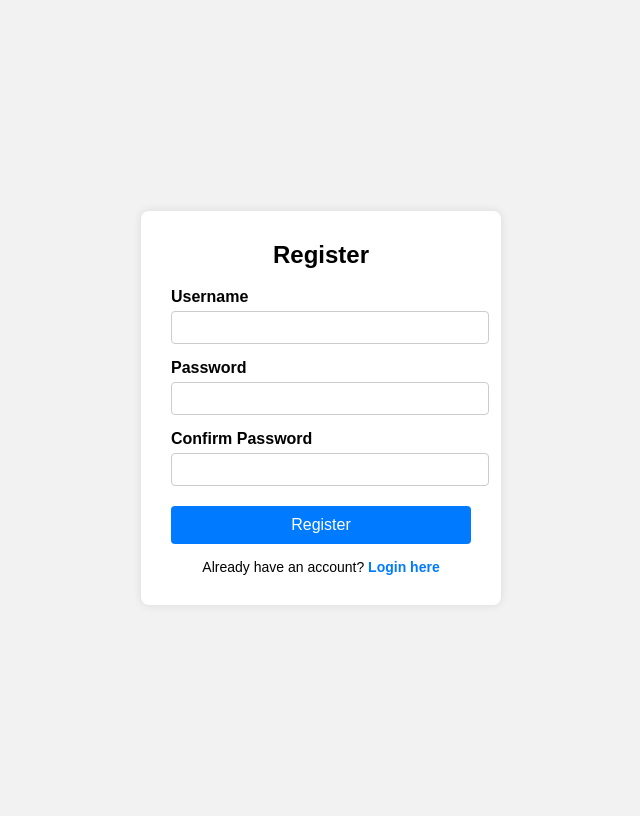
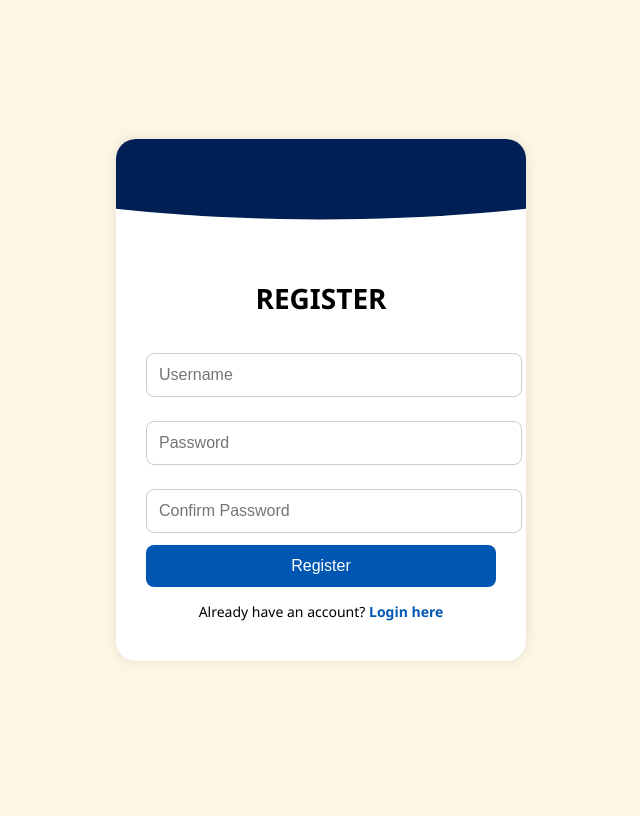
Before and after one commit to Lorbelle143/IT38A-Enterprise-System, a PHP site: page /register.php in a window 1280 px wide. Shown: the whole page, without its empty margins (319-959 px from the left). After the commit the page ends 661 px from the top, so only its background shows below. Run offline with PHP 8.4, Linux system fonts and the light colour scheme.

Commit message:
updated register

```diff
--- a/register.php
+++ b/register.php
@@ -4,31 +4,21 @@ $error = '';
 $success_message = '';
 
 if ($_SERVER['REQUEST_METHOD'] === 'POST') {
-    // Dummy registration validation
     $valid_username = 'johndoe';
     $valid_password = 'password123';
 
-    // Get form inputs
     $username = $_POST['username'] ?? '';
     $password = $_POST['password'] ?? '';
     $confirm_password = $_POST['confirm_password'] ?? '';
 
-    // Check if username is empty
     if (empty($username) || empty($password) || empty($confirm_password)) {
         $error = 'All fields are required.';
-    }
-    // Check if password and confirm password match
-    elseif ($password !== $confirm_password) {
+    } elseif ($password !== $confirm_password) {
         $error = 'Passwords do not match.';
-    }
-    // Check if username is already taken (for example, checking against a static username)
-    elseif ($username === $valid_username) {
+    } elseif ($username === $valid_username) {
         $error = 'Username already exists.';
-    }
-    else {
-        // Registration successful (dummy implementation)
+    } else {
         $_SESSION['username'] = $username;
-        $success_message = 'Registration successful! You are now logged in.';
         header('Location: dashboard.php');
         exit;
     }
@@ -41,78 +31,100 @@ if ($_SERVER['REQUEST_METHOD'] === 'POST') {
     <meta charset="UTF-8">
     <title>Register</title>
     <style>
-        /* Same styling as login */
         body {
-            font-family: Arial, sans-serif;
-            background-color: #f2f2f2;
+            margin: 0;
+            font-family: 'Segoe UI', sans-serif;
+            background-color: #FEF6E4;
             display: flex;
             justify-content: center;
             align-items: center;
             height: 100vh;
         }
+
         .register-container {
-            background: white;
-            padding: 30px;
-            border-radius: 8px;
-            box-shadow: 0 0 10px rgba(0,0,0,0.1);
-            width: 300px;
-        }
-        .register-container h2 {
-            margin-top: 0;
+            background: #fff;
+            padding: 40px 30px;
+            border-radius: 20px;
+            box-shadow: 0 0 12px rgba(0,0,0,0.1);
+            width: 350px;
+            position: relative;
             text-align: center;
         }
-        .register-container label {
-            display: block;
-            margin-top: 15px;
-            font-weight: bold;
+
+        .header-wave {
+            position: absolute;
+            top: 0;
+            left: 0;
+            height: 100px;
+            width: 100%;
+            background: #001F54;
+            border-top-left-radius: 20px;
+            border-top-right-radius: 20px;
+            clip-path: ellipse(100% 80% at 50% 0%);
         }
-        .register-container input {
+
+        h2 {
+            margin-top: 100px;
+            font-size: 28px;
+            font-weight: 700;
+            color: #000;
+        }
+
+        input[type="text"],
+        input[type="password"] {
             width: 100%;
-            padding: 8px;
-            margin-top: 5px;
+            padding: 12px;
+            margin: 12px 0;
             border: 1px solid #ccc;
-            border-radius: 4px;
+            border-radius: 8px;
+            font-size: 16px;
         }
-        .register-container button {
+
+        button {
             width: 100%;
-            padding: 10px;
-            margin-top: 20px;
-            background-color: #007bff;
+            padding: 12px;
+            background-color: #0056b3;
             color: white;
             border: none;
-            border-radius: 4px;
+            border-radius: 8px;
+            font-size: 16px;
             cursor: pointer;
-            font-size: 16px;
         }
-        .register-container button:hover {
-            background-color: #0056b3;
+
+        button:hover {
+            background-color: #003d80;
         }
-        .error, .success {
-            color: red;
-            text-align: center;
-            margin-top: 10px;
-        }
-        .success {
-            color: green;
-        }
+
         .login-prompt {
-            text-align: center;
             margin-top: 15px;
             font-size: 14px;
         }
+
         .login-prompt a {
-            color: #007bff;
+            color: #0056b3;
             text-decoration: none;
             font-weight: bold;
         }
+
         .login-prompt a:hover {
             text-decoration: underline;
+        }
+
+        .error, .success {
+            margin-top: 10px;
+            font-size: 14px;
+            color: red;
+        }
+
+        .success {
+            color: green;
         }
     </style>
 </head>
 <body>
     <div class="register-container">
-        <h2>Register</h2>
+        <div class="header-wave"></div>
+        <h2>REGISTER</h2>
 
         <?php if ($error): ?>
             <div class="error"><?= htmlspecialchars($error) ?></div>
@@ -123,15 +135,9 @@ if ($_SERVER['REQUEST_METHOD'] === 'POST') {
         <?php endif; ?>
 
         <form method="POST" action="">
-            <label for="username">Username</label>
-            <input type="text" id="username" name="username" required />
-
-            <label for="password">Password</label>
-            <input type="password" id="password" name="password" required />
-
-            <label for="confirm_password">Confirm Password</label>
-            <input type="password" id="confirm_password" name="confirm_password" required />
-
+            <input type="text" name="username" placeholder="Username" required />
+            <input type="password" name="password" placeholder="Password" required />
+            <input type="password" name="confirm_password" placeholder="Confirm Password" required />
             <button type="submit">Register</button>
         </form>
 
```
